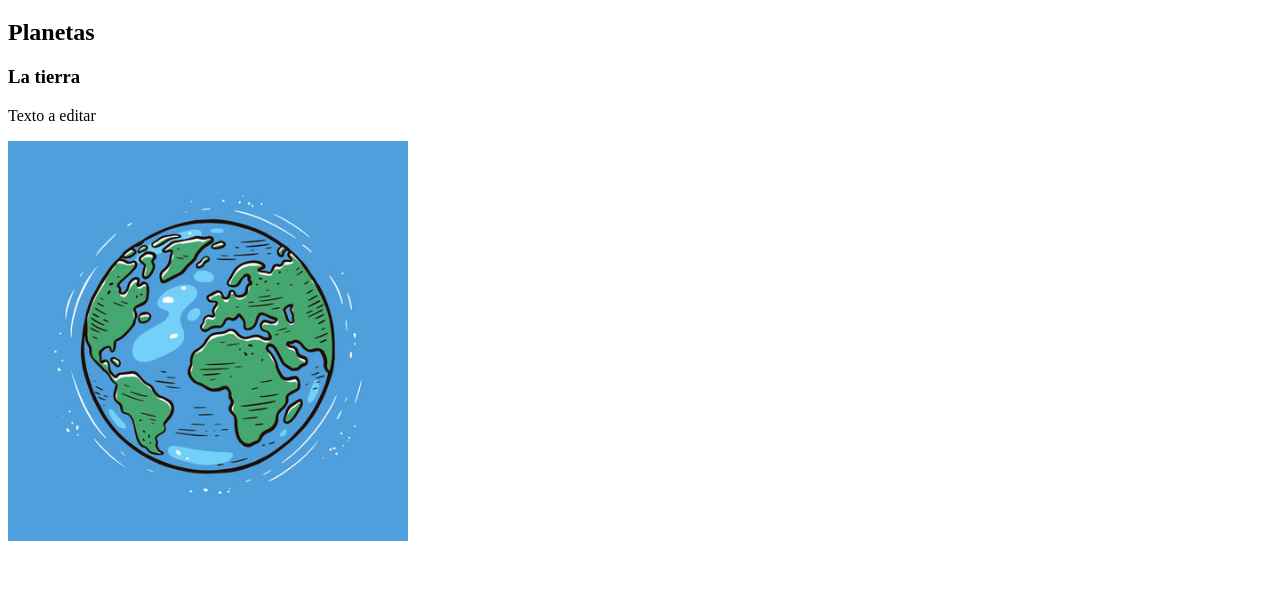
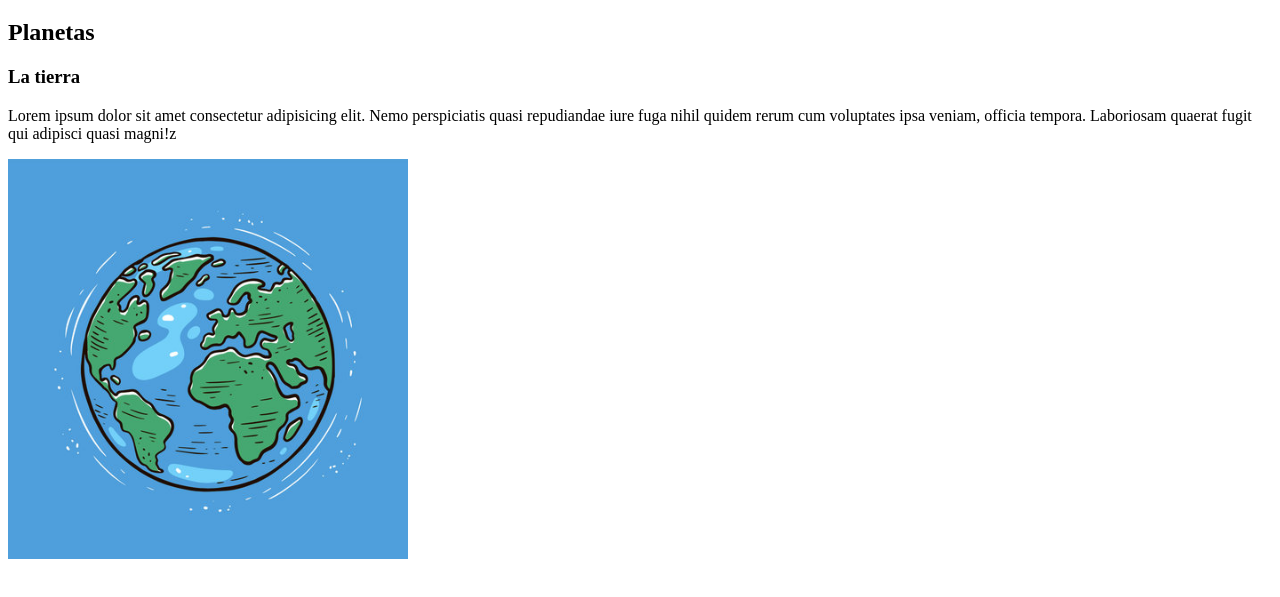
Before and after one commit to BrunoCristof/brunocristof.github.io, a plain HTML site: page index.html in a window 1280 px wide. Shown: the part 61-658 px from the top of the page. Drawn offline with Linux system fonts and the light colour scheme.

Commit message:
Update index.html

```diff
--- a/index.html
+++ b/index.html
@@ -9,7 +9,7 @@
 <h1>Sistema Solar</h1>
 <h2>Planetas</h2>
 <h3>La tierra</h3>
-<p>Texto a editar</p>
+<p>Lorem ipsum dolor sit amet consectetur adipisicing elit. Nemo perspiciatis quasi repudiandae iure fuga nihil quidem rerum cum voluptates ipsa veniam, officia tempora. Laboriosam quaerat fugit qui adipisci quasi magni!z</p>
 <img src="planeta.jpg" width="400" height="400" alt="mundo">
 </body>
 
```
